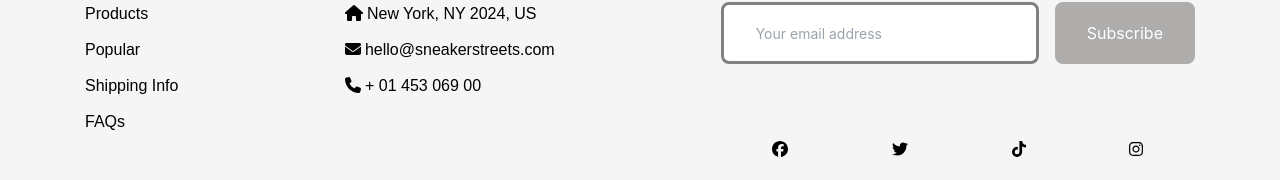
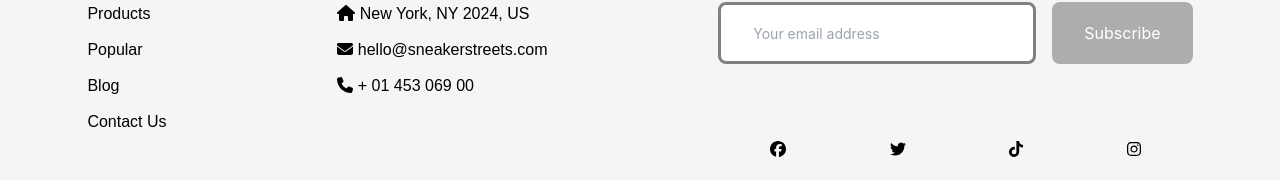
Before and after one commit to smntsng/SneakerStreets, a React (Vite) app: page /products in a window 1280 px wide. Shown: the part 1193-1373 px from the top of the page. Built offline with nearby package versions, Linux system fonts and the light colour scheme.

Commit message:
linked blog and contact us to respective pages

```diff
--- a/src/components/Footer/Footer.jsx
+++ b/src/components/Footer/Footer.jsx
@@ -21,8 +21,9 @@ const Footer = () => {
 
                         <li><Link to= "/Products">Products</Link></li>
                         <li><Link to= "/Popular">Popular</Link></li>
-                        <li><a href="#">Shipping Info</a></li>
-                        <li><a href="#">FAQs</a></li>
+                        <li><Link to= "/Blog">Blog</Link></li>
+                        <li><Link to= "/ContactUs">Contact Us</Link></li>
+
                     </ul>
                 </div>
                 <div className= "footer-section-contact text-start ">
```
